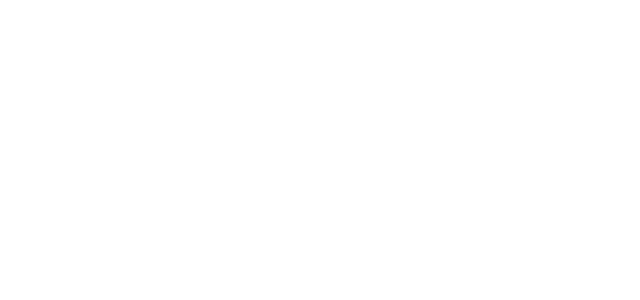
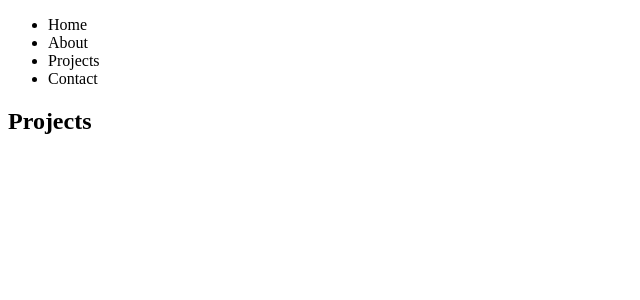
Before and after one commit to hyojinLee-git/portfolio, a React (Vite) app: page / in a window 1280 px wide. Shown: the top 300 px of the page, without its empty margins (0-640 px from the left). Built offline with nearby package versions, Linux system fonts and the light colour scheme.

Commit message:
feat: add navigator

```diff
--- a/src/App.jsx
+++ b/src/App.jsx
@@ -1,5 +1,16 @@
+import Navigator from "./layouts/Navigator";
+
 function App() {
-    return <></>;
+    return (
+        <>
+            <Navigator />
+            <main>
+                <section>
+                    <h2>Projects</h2>
+                </section>
+            </main>
+        </>
+    );
 }
 
 export default App;
--- /dev/null
+++ b/src/layouts/Navigator/index.jsx
@@ -0,0 +1,12 @@
+export default function Navigator() {
+    return (
+        <nav>
+            <ul>
+                <li>Home</li>
+                <li>About</li>
+                <li>Projects</li>
+                <li>Contact</li>
+            </ul>
+        </nav>
+    );
+}
```
